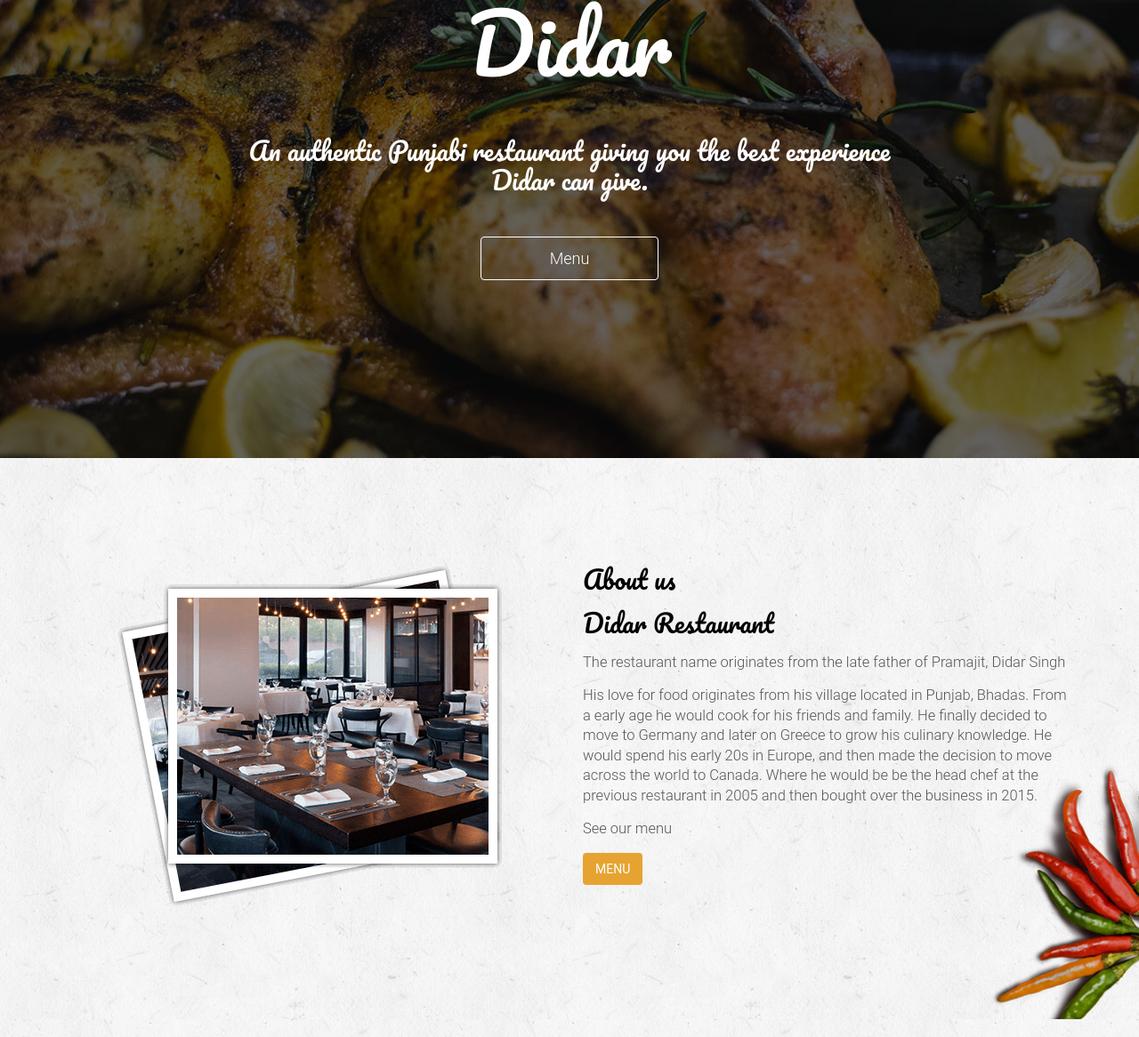
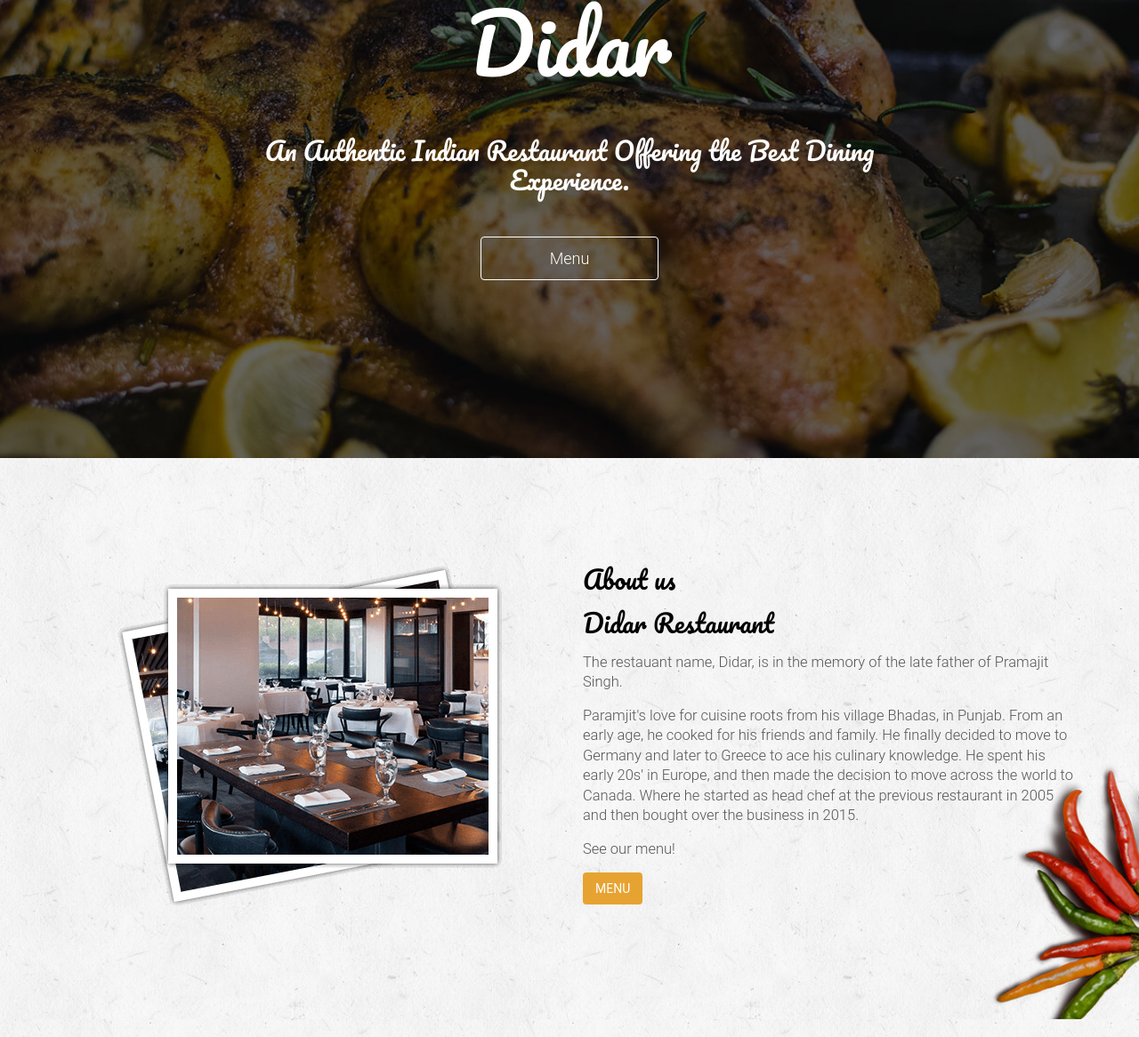
Before and after one commit to RestaurantDidar/RestaurantDidar.github.io, a plain HTML site: page index.html in a window 1280 px wide. Shown: the part 327-1493 px from the top of the page at 89% size. Drawn offline with Linux system fonts and the light colour scheme.

Commit message:
changed the content

```diff
--- a/index.html
+++ b/index.html
@@ -67,7 +67,7 @@
                             <div class="col-md-12">
                                 <div class="main_slider_content wow zoomIn" data-wow-duration="1s">
                                     <h1>Didar</h1>
-                                    <h4> An authentic Punjabi restaurant giving you the best experience Didar can give.  </h4>
+                                    <h4> An Authentic Indian Restaurant Offering the Best Dining Experience.  </h4>
                                     <button href="menu.html" class="btn-lg">Menu</button>
                                 </div>
                             </div>
@@ -92,13 +92,13 @@
                             <div class="single_abouts_text wow slideInRight" data-wow-duration="1s">
                                 <h4>About us</h4>
                                 <h4>Didar Restaurant</h4>
-                                <p>The restaurant name originates from the late father of Pramajit, Didar Singh</p>
+                                <p>The restauant name, Didar, is in the memory of the late father of Pramajit Singh.</p>
 
-                                <p>His love for food originates from his village located in Punjab, Bhadas. From a early age he would cook for his friends and family. He finally decided to move to Germany and later on Greece to grow his
-                                    culinary knowledge. He would spend his early 20s in Europe, and then made the decision to move across the world to Canada. Where he would be
-                                    be the head chef at the previous restaurant in 2005 and then bought over the business in 2015.    </p>
+                                <p>Paramjit's love for cuisine roots from his village Bhadas, in Punjab. From an early age, he cooked for his friends and family. He finally decided to move to Germany and later to Greece to ace his
+                                    culinary knowledge. He spent his early 20s' in Europe, and then made the decision to move across the world to Canada. Where he started
+                                as head chef at the previous restaurant in 2005 and then bought over the business in 2015.    </p>
 
-                                <p>See our menu</p>
+                                <p>See our menu!</p>
                                 <a href="menu.html" class="btn btn-primary">Menu</a>
                             </div>
                         </div>
```
